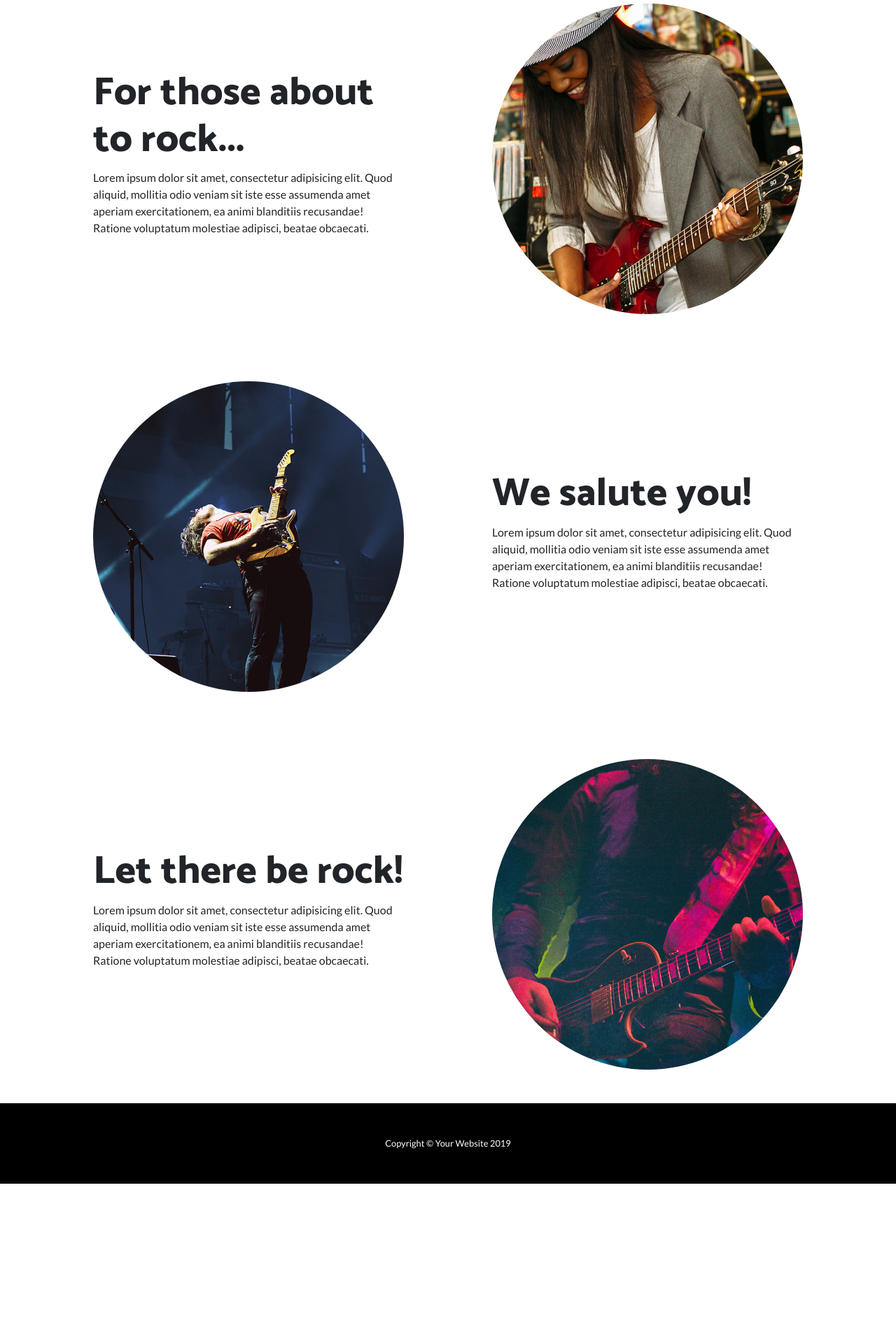
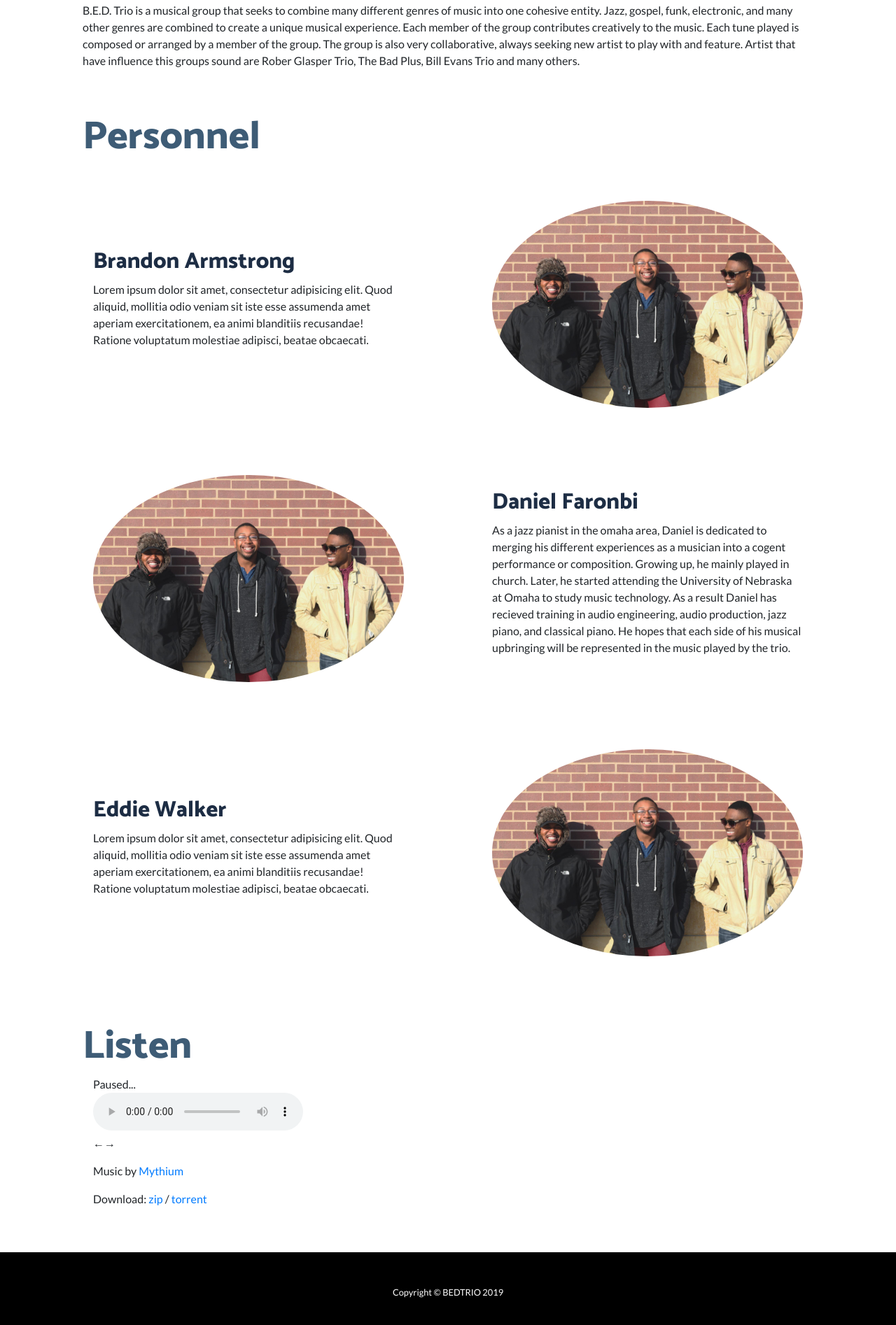
Before and after one commit to bedtrio/Website, a website: page index.html in a window 1280 px wide. Shown: the part 610-2504 px from the top of the page at 70% size. Before the commit the page ends 2302 px from the top, so only its background shows below. Drawn offline with Linux system fonts and the light colour scheme.

Commit message:
Customized template

```diff
--- a/css/one-page-wonder.css
+++ b/css/one-page-wonder.css
@@ -29,7 +29,19 @@ h6 {
 .bg-black {
   background-color: #000 !important;
 }
+.color-overlay{
+  width:100%;
+}
 
+.color-overlay:after{
+  position: absolute;
+  content:"";
+  height:100%;
+  width: 100%;
+  top:0;
+  left:0;
+  background: linear-gradient(45deg, rgba(62, 92, 118, 0.4) 45%, rgba(29, 45, 68, 0.4) 50%);
+}
 .rounded-pill {
   border-radius: 5rem;
 }
@@ -59,9 +71,7 @@ header.masthead {
   overflow: hidden;
   padding-top: calc(7rem + 72px);
   padding-bottom: 7rem;
-  background-image: URL("img/groupSide.jpg")
-  background: -webkit-gradient(linear, left bottom, left top, from(#ff6a00), to(#ee0979));
-  background: linear-gradient(0deg, #ff6a00 0%, #ee0979 100%);
+  background-image: linear-gradient(45deg, rgba(62, 92, 118, 0.7) 45%, rgba(29, 45, 68, 0.7) 50%), URL("../img/groupSide.jpg");
   background-repeat: no-repeat;
   background-position: center center;
   background-attachment: scroll;
--- a/index.html
+++ b/index.html
@@ -26,10 +26,10 @@
 
 
   <header class="masthead text-center text-white">
+
     <div class="masthead-content">
       <div class="container">
         <h1 class="masthead-heading mb-0">B.E.D. Trio</h1>
-        <h2 class="masthead-subheading mb-0">Will Rock Your Socks Off</h2>
       </div>
     </div>
 
@@ -38,14 +38,69 @@
   <section>
     <div class="container">
       <div class="row align-items-center">
+          <div class="p-5">
+            <h2 class="display-4" style="color:#3E5C76">About Us</h2>
+            <p>B.E.D. Trio is a musical group that seeks to combine many different genres of music into one cohesive entity.
+              Jazz, gospel, funk, electronic, and many other genres are combined to create a unique musical experience.
+              Each member of the group contributes creatively to the music. Each tune played is composed or arranged by a member of the group.
+              The group is also very collaborative, always seeking new artist to play with and feature. Artist that have influence this groups sound
+            are Rober Glasper Trio, The Bad Plus, Bill Evans Trio and many others.</p>
+          </div>
+      </div>
+    </div>
+  </section>
+
+  <section>
+    <div class="container">
+      <div class="row align-items-center">
+        <div class="px-5">
+          <h2 class="display-4" style="color:#3E5C76">Personnel</h2>
+        </div>
+      </div>
+      <div class="row align-items-center">
         <div class="col-lg-6 order-lg-2">
           <div class="p-5">
-            <img class="img-fluid rounded-circle" src="img/01.jpg" alt="">
+            <img class="img-fluid rounded-circle" src="img/groupFront.jpg" alt="Brandon Picture">
           </div>
         </div>
         <div class="col-lg-6 order-lg-1">
           <div class="p-5">
-            <h2 class="display-4">For those about to rock...</h2>
+            <h2 class="display-5" style="color:#1D2D44">Brandon Armstrong</h2>
+            <p>Lorem ipsum dolor sit amet, consectetur adipisicing elit. Quod aliquid, mollitia odio veniam sit iste esse assumenda amet aperiam exercitationem, ea animi blanditiis recusandae! Ratione voluptatum molestiae adipisci, beatae obcaecati.</p>
+          </div>
+        </div>
+      </div>
+    </div>
+
+    <div class="container">
+      <div class="row align-items-center">
+        <div class="col-lg-6">
+          <div class="p-5">
+            <img class="img-fluid rounded-circle" src="img/groupFront.jpg" alt="Daniel Picture">
+          </div>
+        </div>
+        <div class="col-lg-6">
+          <div class="p-5">
+            <h2 class="display-5" style="color:#1D2D44">Daniel Faronbi</h2>
+            <p>As a jazz pianist in the omaha area, Daniel is dedicated to merging his different experiences as a musician into a cogent performance or composition.
+            Growing up, he mainly played in church. Later, he started attending the University of Nebraska at Omaha to study music technology. As a result Daniel has recieved
+            training in audio engineering, audio production, jazz piano, and classical piano. He hopes that each side of his musical upbringing will be represented in the music played by the trio.
+            </p>
+          </div>
+        </div>
+      </div>
+    </div>
+
+    <div class="container">
+      <div class="row align-items-center">
+        <div class="col-lg-6 order-lg-2">
+          <div class="p-5">
+            <img class="img-fluid rounded-circle" src="img/groupFront.jpg" alt="Eddie Picture">
+          </div>
+        </div>
+        <div class="col-lg-6 order-lg-1">
+          <div class="p-5">
+            <h2 class="display-5" style="color:#1D2D44">Eddie Walker</h2>
             <p>Lorem ipsum dolor sit amet, consectetur adipisicing elit. Quod aliquid, mollitia odio veniam sit iste esse assumenda amet aperiam exercitationem, ea animi blanditiis recusandae! Ratione voluptatum molestiae adipisci, beatae obcaecati.</p>
           </div>
         </div>
@@ -56,35 +111,33 @@
   <section>
     <div class="container">
       <div class="row align-items-center">
-        <div class="col-lg-6">
           <div class="p-5">
-            <img class="img-fluid rounded-circle" src="img/02.jpg" alt="">
-          </div>
+            <h2 class="display-4" style="color:#3E5C76">Listen</h2>
+
+            <div class="container">
+    <div class="column add-bottom">
+        <div id="mainwrap">
+            <div id="nowPlay">
+                <span id="npAction">Paused...</span><span id="npTitle"></span>
+            </div>
+            <div id="audiowrap">
+                <div id="audio0">
+                    <audio id="audio1" preload controls>Your browser does not support HTML5 Audio! 😢</audio>
+                </div>
+                <div id="tracks">
+                    <a id="btnPrev">&larr;</a><a id="btnNext">&rarr;</a>
+                </div>
+            </div>
+            <div id="plwrap">
+                <ul id="plList"></ul>
+            </div>
         </div>
-        <div class="col-lg-6">
-          <div class="p-5">
-            <h2 class="display-4">We salute you!</h2>
-            <p>Lorem ipsum dolor sit amet, consectetur adipisicing elit. Quod aliquid, mollitia odio veniam sit iste esse assumenda amet aperiam exercitationem, ea animi blanditiis recusandae! Ratione voluptatum molestiae adipisci, beatae obcaecati.</p>
-          </div>
-        </div>
-      </div>
     </div>
-  </section>
-
-  <section>
-    <div class="container">
-      <div class="row align-items-center">
-        <div class="col-lg-6 order-lg-2">
-          <div class="p-5">
-            <img class="img-fluid rounded-circle" src="img/03.jpg" alt="">
-          </div>
-        </div>
-        <div class="col-lg-6 order-lg-1">
-          <div class="p-5">
-            <h2 class="display-4">Let there be rock!</h2>
-            <p>Lorem ipsum dolor sit amet, consectetur adipisicing elit. Quod aliquid, mollitia odio veniam sit iste esse assumenda amet aperiam exercitationem, ea animi blanditiis recusandae! Ratione voluptatum molestiae adipisci, beatae obcaecati.</p>
-          </div>
-        </div>
+    <div class="column add-bottom center">
+        <p>Music by <a href="http://www.mythium.net/">Mythium</a></p>
+        <p>Download: <a href="https://archive.org/download/mythium/mythium_vbr_mp3.zip">zip</a> / <a href="https://archive.org/download/mythium/mythium_archive.torrent">torrent</a></p>
+    </div>
+</div>
       </div>
     </div>
   </section>
@@ -92,7 +145,7 @@
   <!-- Footer -->
   <footer class="py-5 bg-black">
     <div class="container">
-      <p class="m-0 text-center text-white small">Copyright &copy; Your Website 2019</p>
+      <p class="m-0 text-center text-white small">Copyright &copy; BEDTRIO 2019</p>
     </div>
     <!-- /.container -->
   </footer>
```
Also changed, not shown: img/01.jpg (deleted), img/02.jpg (deleted), img/03.jpg (deleted).
